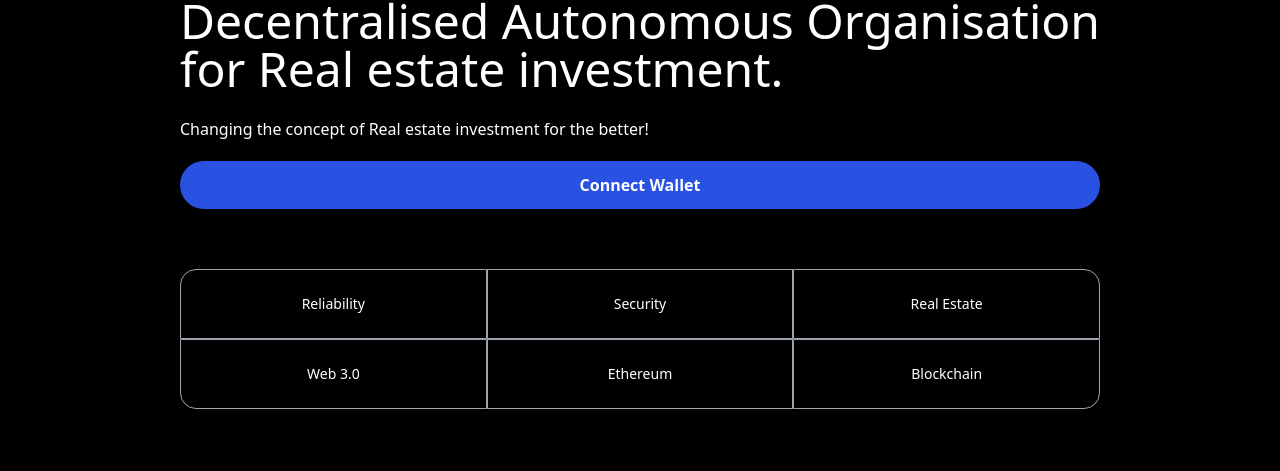
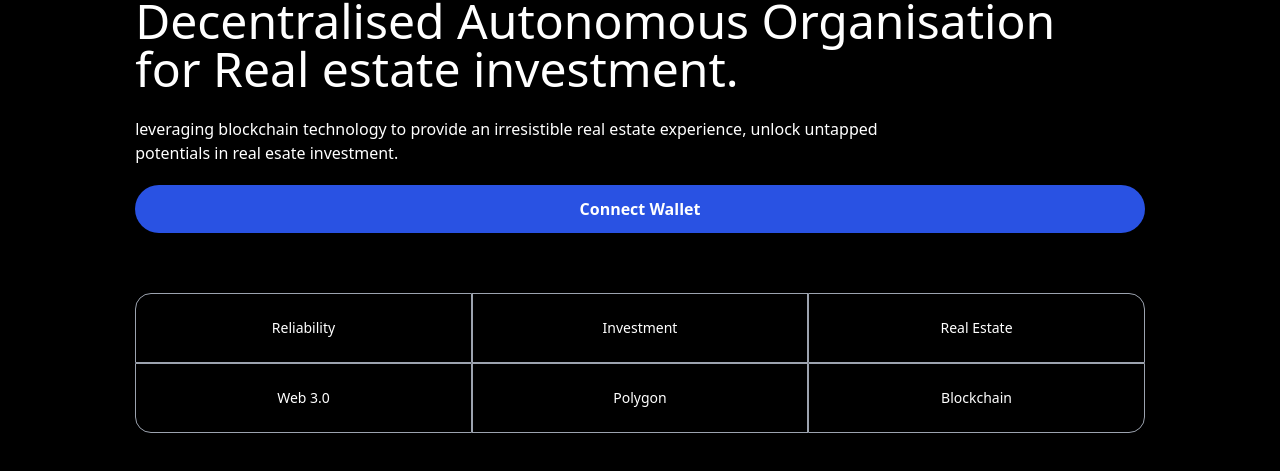
Before and after one commit to dtobi59/dao-realtor, a Next.js app in the folder client/: page / in a window 1280 px wide. Shown: the part 195-666 px from the top of the page. Built offline with nearby package versions, Linux system fonts and the light colour scheme.

Commit message:
change home page text

```diff
--- a/client/components/HeroSection.jsx
+++ b/client/components/HeroSection.jsx
@@ -19,7 +19,7 @@ const HeroSection = () => {
             <br /> for Real estate investment.
           </h1>
           <p className="text-left mt-5 text-white font-light md:w-9/12 w-11/12 text-base">
-            Changing the concept of Real estate investment for the better!
+          leveraging blockchain technology to provide an irresistible real estate experience, unlock untapped potentials in real esate investment.
           </p>
 
           {/* Checks if account is connected or not*/}
@@ -39,10 +39,10 @@ const HeroSection = () => {
           )}
           <div className="grid sm:grid-cols-3 grid-cols-2 width-full mt-10">
             <div className={`rounded-tl-2xl ${commonStyles}`}>Reliability</div>
-            <div className={commonStyles}>Security</div>
+            <div className={commonStyles}>Investment</div>
             <div className={`rounded-tr-2xl ${commonStyles}`}>Real Estate</div>
             <div className={`rounded-bl-2xl ${commonStyles}`}>Web 3.0</div>
-            <div className={commonStyles}>Ethereum</div>
+            <div className={commonStyles}>Polygon</div>
             <div className={`rounded-br-2xl ${commonStyles}`}>Blockchain</div>
           </div>
         </div>
```
